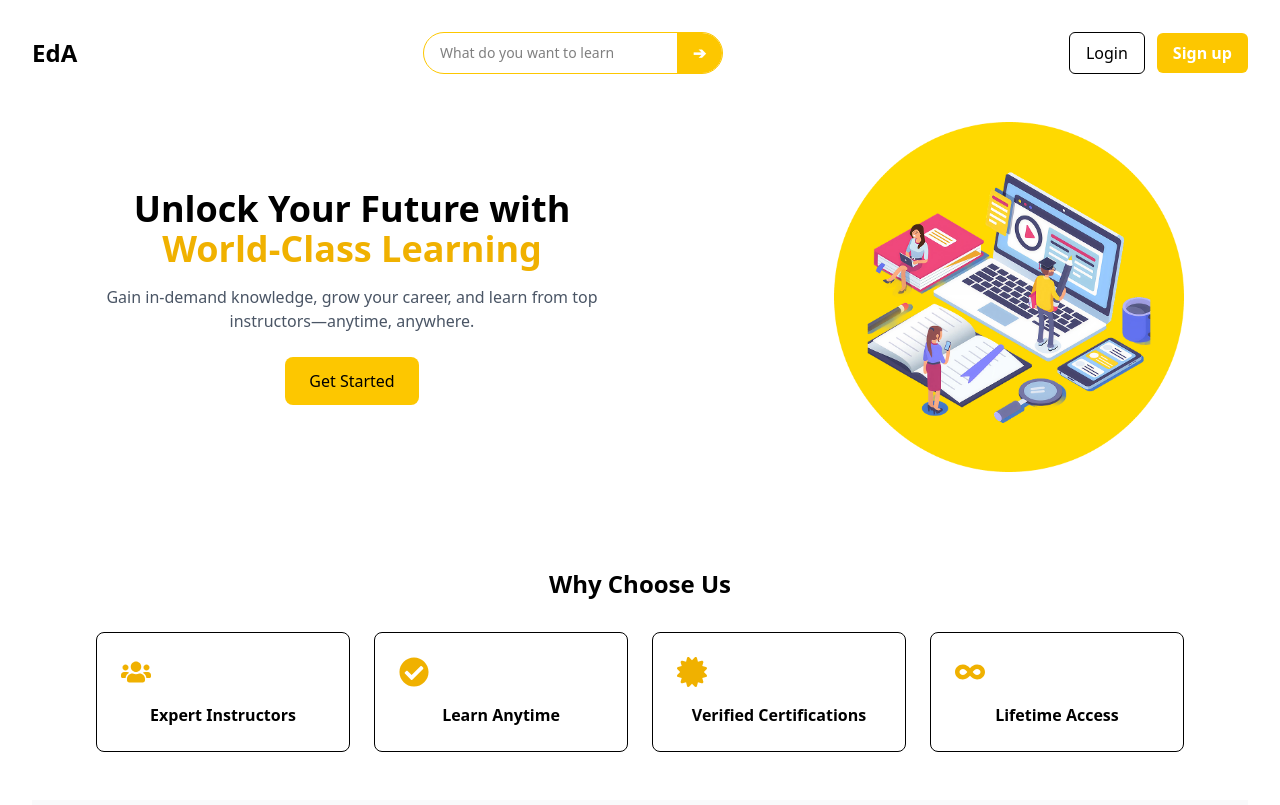
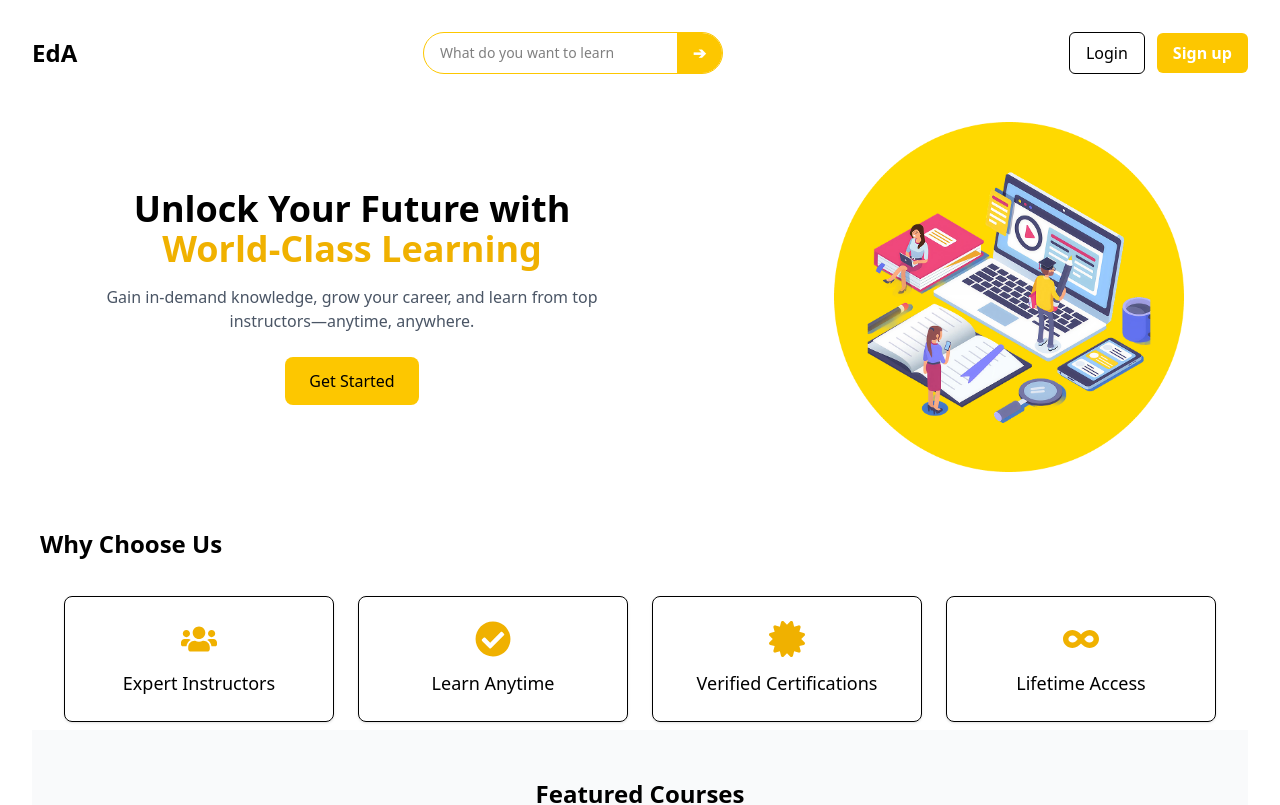
Before and after one commit to pawanydv35/EduFocus, a React (Vite) app in the folder frontend/: page / in a window 1280 px wide. Shown: the top 805 px of the page. Built offline with nearby package versions, Linux system fonts and the light colour scheme.

Commit message:
dashboard

```diff
--- a/frontend/src/components/LandingPage.jsx
+++ b/frontend/src/components/LandingPage.jsx
@@ -47,17 +47,20 @@ function LandingPage() {
       </section>
 
       {/* Why Choose Us */}
-      <section className="px-16 py-12">
-        <h2 className="text-2xl font-bold mb-8">Why Choose Us</h2>
-        <div className="grid grid-cols-4 gap-6">
-          {features.map((f, i) => (
-            <div key={i} className="p-6 border rounded-lg text-center">
-              <div className="text-3xl mb-4 text-yellow-500">{f.icon}</div>
-              <h3 className="font-semibold">{f.title}</h3>
-            </div>
-          ))}
-        </div>
-      </section>
+     <section className="py-2">
+      <h2 className="text-2xl font-bold mb-9 text-left px-2">Why Choose Us</h2>
+      <div className="grid grid-cols-1 md:grid-cols-4 gap-6 max-w-6xl mx-auto">
+        {features.map((item, index) => (
+          <div
+            key={index}
+            className="flex flex-col items-center justify-center border rounded-lg p-6 shadow-sm"
+          >
+            <span className="text-4xl mb-3 text-yellow-500">{item.icon}</span>
+            <p className="text-lg font-medium text-center">{item.title}</p>
+          </div>
+        ))}
+      </div>
+    </section>
 
       {/* Featured Courses */}
       <section className="px-16 py-12 bg-gray-50">
```
